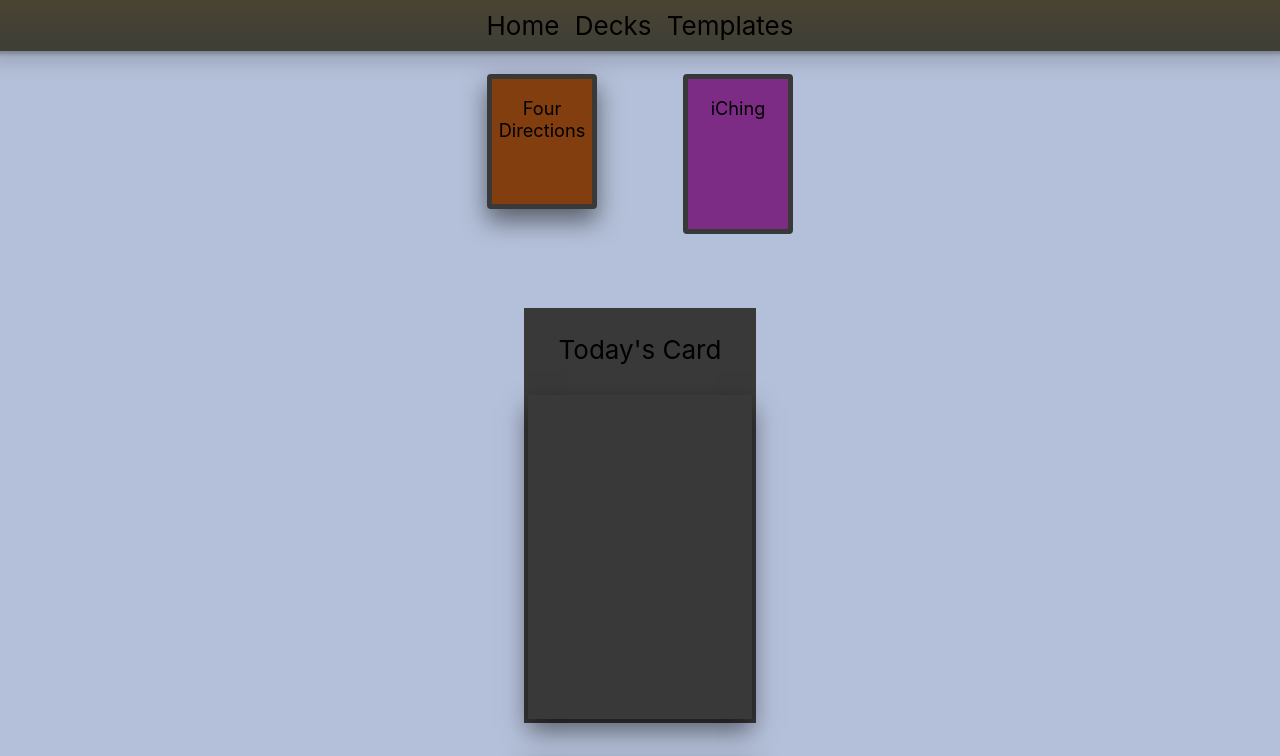
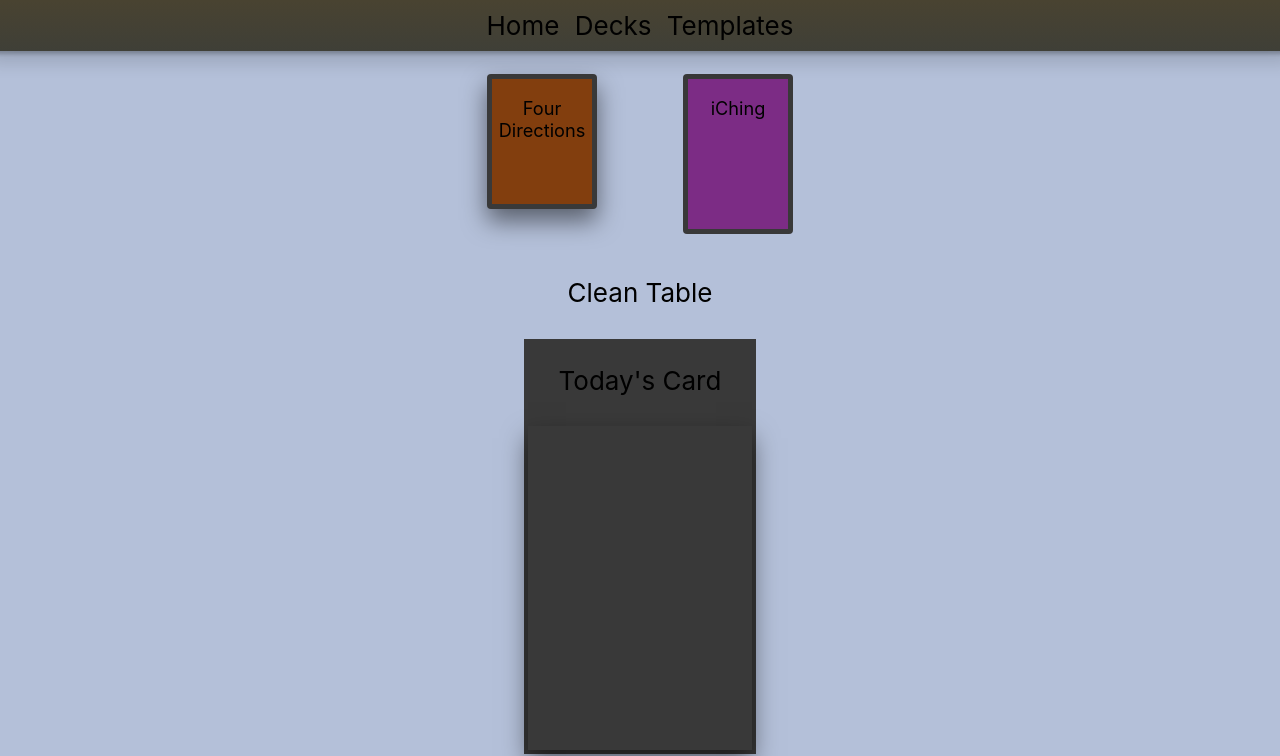
Before and after one commit to TaylorBurke/my-app, a React (Create React App) app: page / in a window 1280 px wide. Shown: the top 756 px of the page. Built offline with nearby package versions, Linux system fonts and the light colour scheme.

Commit message:
clean table (wip)

```diff
--- a/src/Components/TableGenerator.tsx
+++ b/src/Components/TableGenerator.tsx
@@ -8,6 +8,7 @@ import SlotGenerator from "./SlotGenerator";
 import DeckPresenter from "./DeckPresenter";
 import {Deck} from "../interface/Deck/Deck";
 import {Template} from "../interface/Template/Template";
+import {Action} from "redux";
 
 
 const theme = {
@@ -33,11 +34,11 @@ const TableGenerator = (props : TableGeneratorProps) => {
 
     const {stagedDeck, selectedDecks, selectedTemplate} = props;
 
-
     return (
         <ThemeProvider theme={theme}>
 
             <DeckPresenter props={{selectedDecks, stagedDeck}} />
+            <div onClick={()=>{cleanTable()}}>Clean Table</div>
             {selectedTemplate.templateState.slots.map((s)=> (<SlotGenerator slot={s} />))}
             {selectedDecks.map((deck)=> {
                 return <CardGenerator deck={deck}/>
@@ -45,6 +46,10 @@ const TableGenerator = (props : TableGeneratorProps) => {
 
         </ThemeProvider>
     )
+}
+
+interface ConnectedDispatch {
+    cleanTable: () => Action;
 }
 
 function mapStateToProps(state : RootState) {
@@ -62,6 +67,14 @@ function mapStateToProps(state : RootState) {
     };
 }
 
-export const connectedTableGenerator = connect(mapStateToProps)(TableGenerator)
+const cleanTable = () => ({type: 'CLEAN_TABLE'});
+
+const mapDispatchToProps = (dispatch: any) : ConnectedDispatch => {
+    return {
+        cleanTable: ()=> dispatch(cleanTable())
+    }
+}
+
+export const connectedTableGenerator = connect(mapStateToProps, mapDispatchToProps)(TableGenerator);
 
 export default connectedTableGenerator;
--- a/src/redux/tableReducer.ts
+++ b/src/redux/tableReducer.ts
@@ -34,7 +34,10 @@ export const tableReducer = (table: TableState = startingTable, action: TableAct
         case SELECT_TEMPLATE:
             return action.payload;
         case CLEAN_TABLE:
-            return action.payload;
+            return {
+                ...table,
+            }
+            // reset deck states
         case PULL_CARD:
             return action.payload;
         case FLIP_CARD:
```
